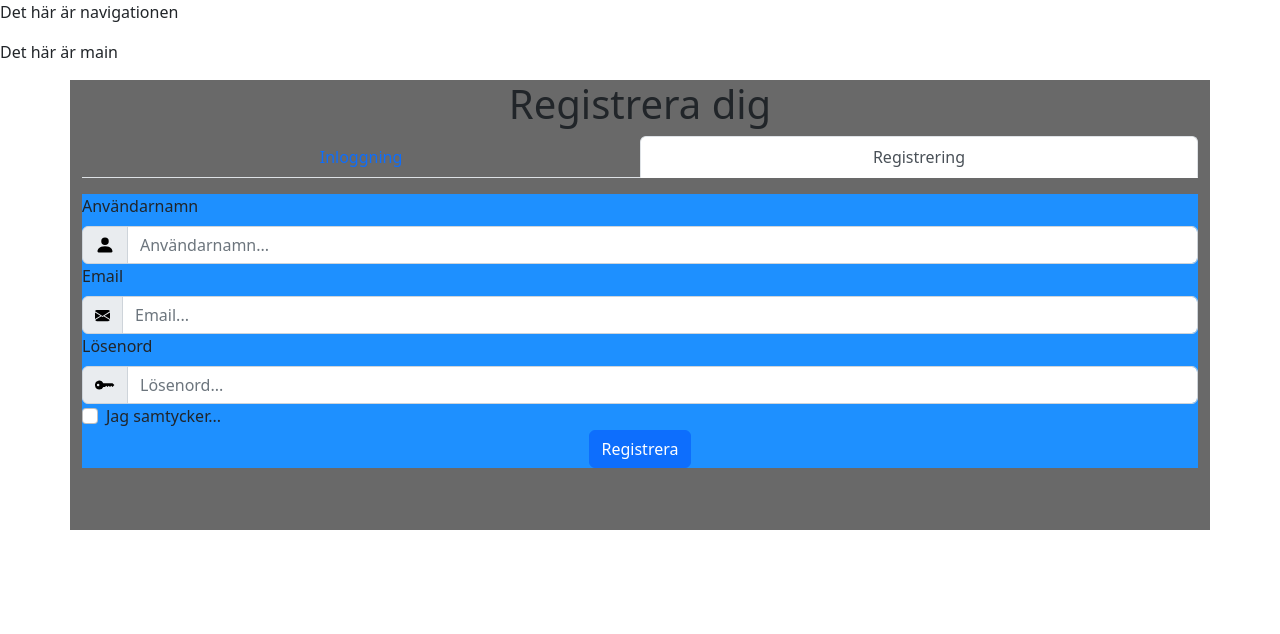
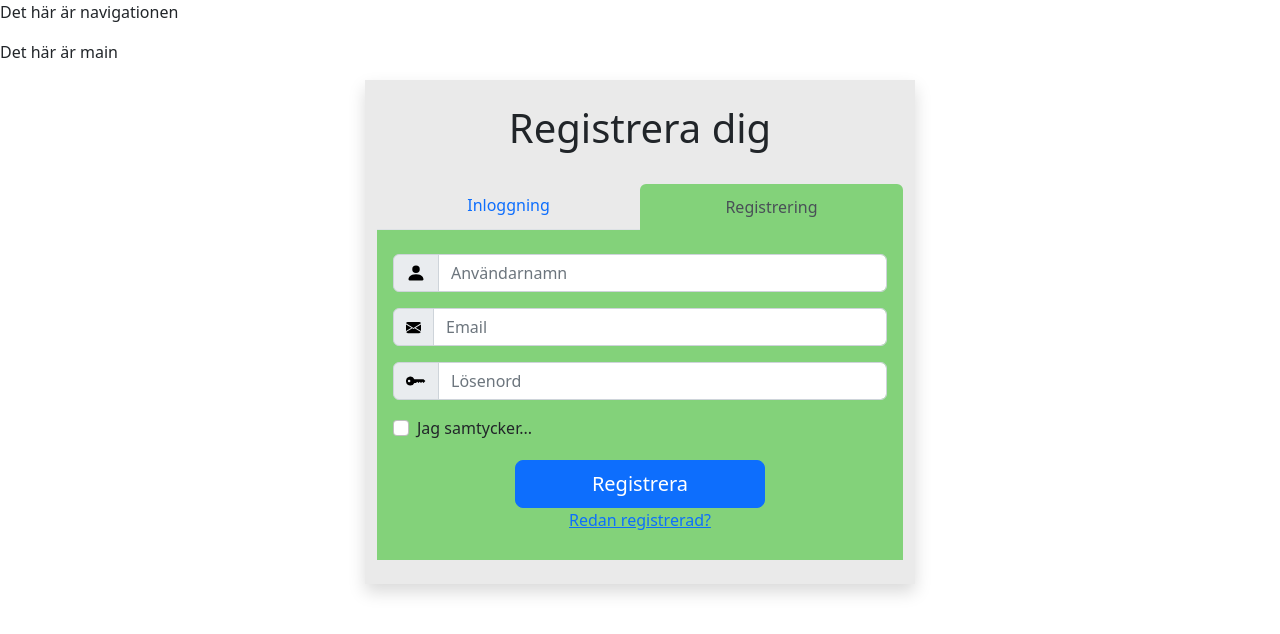
Before and after one commit to CarolineKristensen/Chat-app, a React (Create React App) app: page / in a window 1280 px wide. Both pictures are taken after a click on the tab "Registrering". Shown: the top 634 px of the page. Built offline with nearby package versions, Linux system fonts and the light colour scheme.

Commit message:
Little css

```diff
--- a/src/components/logged-out/LoggedOut.css
+++ b/src/components/logged-out/LoggedOut.css
@@ -1,12 +1,37 @@
+/* Logged out component */
 .loggedOutDiv {
-    background-color: dimgrey;
-    height: 450px;
+    background-color: rgb(234, 234, 234);
+    height: 100%;
+    width: 550px;
+}
+.loggedOutButton {
+    position: absolute;
+    top: 460px;
+    left: 50%;
+    transform: translateX(-50%);
+}
+.btn {
+    width: 250px;
 }
 
+/* Login */
+#loginRegister-tab-login[aria-selected="true"] {
+    background-color: rgb(122, 158, 210);
+    border: solid;
+    border-color: rgb(122, 158, 210)
+}
 .loginDiv {
-    background-color: springgreen;
+    background-color: rgb(122, 158, 210);
+    height: 330px;
 }
 
+/* Register */
+#loginRegister-tab-register[aria-selected="true"] {
+    background-color: rgb(131, 210, 122);
+    border: solid;
+    border-color: rgb(131, 210, 122);
+}
 .registerDiv {
-    background-color: dodgerblue;
+    background-color: rgb(131, 210, 122);
+    height: 330px;
 }
--- a/src/components/logged-out/LoggedOutPage.js
+++ b/src/components/logged-out/LoggedOutPage.js
@@ -12,24 +12,17 @@
     const [key, setKey] = useState("login");
 
     return (
-        <Container className="loggedOutDiv">
+        <Container className="loggedOutDiv shadow pb-4">
             {key === "login" ? (
-                <h1 className="text-center">Logga in</h1>
+                <h1 className="text-center py-4">Logga in</h1>
             ): (
-                <h1 className="text-center">Registrera dig</h1>
+                <h1 className="text-center py-4">Registrera dig</h1>
             )}
-            <Tabs
-            defaultActiveKey="login"
-             id="loginRegister"
-             activeKey={key}
-             onSelect={(k) => setKey(k)}
-             className="mb-3"
-             justify
-            >
-                <Tab eventKey="login" title="Inloggning">
+            <Tabs defaultActiveKey="login" id="loginRegister" activeKey={key} onSelect={(k) => setKey(k)} justify>
+                <Tab className="loginDiv" eventKey="login" title="Inloggning">
                     <Login />
                 </Tab>
-                <Tab eventKey="register" title="Registrering">
+                <Tab className="registerDiv" eventKey="register" title="Registrering">
                     <Register />
                 </Tab>
             </Tabs>
--- a/src/components/logged-out/Login.js
+++ b/src/components/logged-out/Login.js
@@ -6,33 +6,30 @@
 } from "react-bootstrap";
 
 function Login() {
-
     return (
-        <div className="loginDiv">
-            <Form>
-                <Form.Group controlId="formUsername">
-                    <Form.Label>Användarnamn</Form.Label>
+        <div className="px-3">
+            <Form className="pt-4">
+                <Form.Group className="pb-3" controlId="formUsername">
                     <InputGroup>
                         <InputGroup.Text>
                             <img id="usernameIcon" src="../images/person-fill.svg" alt="Username icon" width="20px" />
                         </InputGroup.Text>
-                        <Form.Control type="" placeholder="Användarnamn..." required/>
+                        <Form.Control type="" placeholder="Användarnamn" required/>
                     </InputGroup>
                 </Form.Group>
-                <Form.Group controlId="formPassword">
-                    <Form.Label>Lösenord</Form.Label>
+                <Form.Group className="pb-3" controlId="formPassword">
                     <InputGroup>
                         <InputGroup.Text>
                             <img id="passwordIcon" src="../images/key-fill.svg" alt="Password icon" width="20px" />
                         </InputGroup.Text>
-                        <Form.Control type="password" placeholder="Lösenord..." required/>
+                        <Form.Control type="password" placeholder="Lösenord" required/>
                     </InputGroup>
                 </Form.Group>
                 <p id="forgotPwd">
-                    <a href="/">Glömt lösenordet?</a>
-                </p>
-                <div className="text-center">
-                    <Button variant="primary" type="submit">
+                        <a href="/">Glömt lösenordet?</a>
+                    </p>
+                <div className="text-center loggedOutButton">
+                    <Button variant="primary" type="submit" size="lg">
                         Logga in
                     </Button>
                     <p id="registerLink">
--- a/src/components/logged-out/Register.js
+++ b/src/components/logged-out/Register.js
@@ -8,40 +8,40 @@
 function Register() {
 
     return (
-        <div className="registerDiv">
-            <Form>
-                <Form.Group controlId="formUsername">
-                    <Form.Label>Användarnamn</Form.Label>
+        <div className="px-3">
+            <Form className="pt-4">
+                <Form.Group className="pb-3" controlId="formUsername">
                     <InputGroup>
                         <InputGroup.Text>
                             <img id="usernameIcon" src="../images/person-fill.svg" alt="Username icon" width="20px" />
                         </InputGroup.Text>
-                        <Form.Control type="" placeholder="Användarnamn..." required/>
+                        <Form.Control type="" placeholder="Användarnamn" required/>
                     </InputGroup>
                 </Form.Group>
-                <Form.Group controlId="formUsername">
-                    <Form.Label>Email</Form.Label>
+                <Form.Group className="pb-3" controlId="formUsername">
                     <InputGroup>
                         <InputGroup.Text>
                             <img id="emailIcon" src="../images/envelope-fill.svg" alt="Email icon" width="15px" />
                         </InputGroup.Text>
-                        <Form.Control type="email" placeholder="Email..." required/>
+                        <Form.Control type="email" placeholder="Email" required/>
                     </InputGroup>
                 </Form.Group>
-                <Form.Group controlId="formPassword">
-                    <Form.Label>Lösenord</Form.Label>
+                <Form.Group className="pb-3" controlId="formPassword">
                     <InputGroup>
                         <InputGroup.Text>
                             <img id="passwordIcon" src="../images/key-fill.svg" alt="Password icon" width="20px" />
                         </InputGroup.Text>
-                        <Form.Control type="password" placeholder="Lösenord..." required/>
+                        <Form.Control type="password" placeholder="Lösenord" required/>
                     </InputGroup>
                 </Form.Group>
                 <Form.Check type="checkbox" id="registerConsent" label="Jag samtycker..." />
-                <div className="text-center">
-                    <Button variant="primary" type="submit">
+                <div className="text-center loggedOutButton">
+                    <Button variant="primary" type="submit" size="lg">
                         Registrera
                     </Button>
+                    <p id="registerLink">
+                        <a href="/">Redan registrerad?</a>
+                    </p>
                 </div>
             </Form>
         </div>
```
